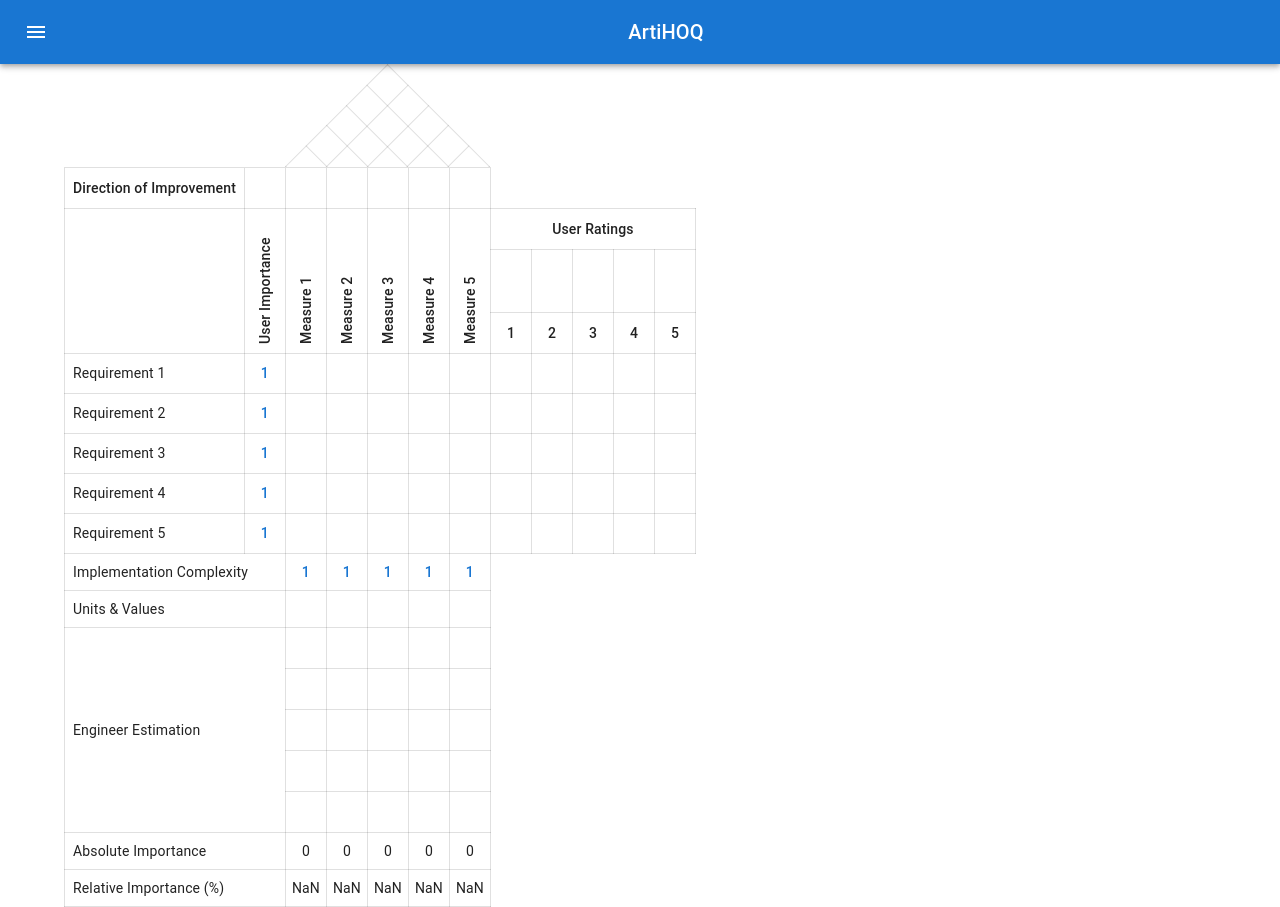
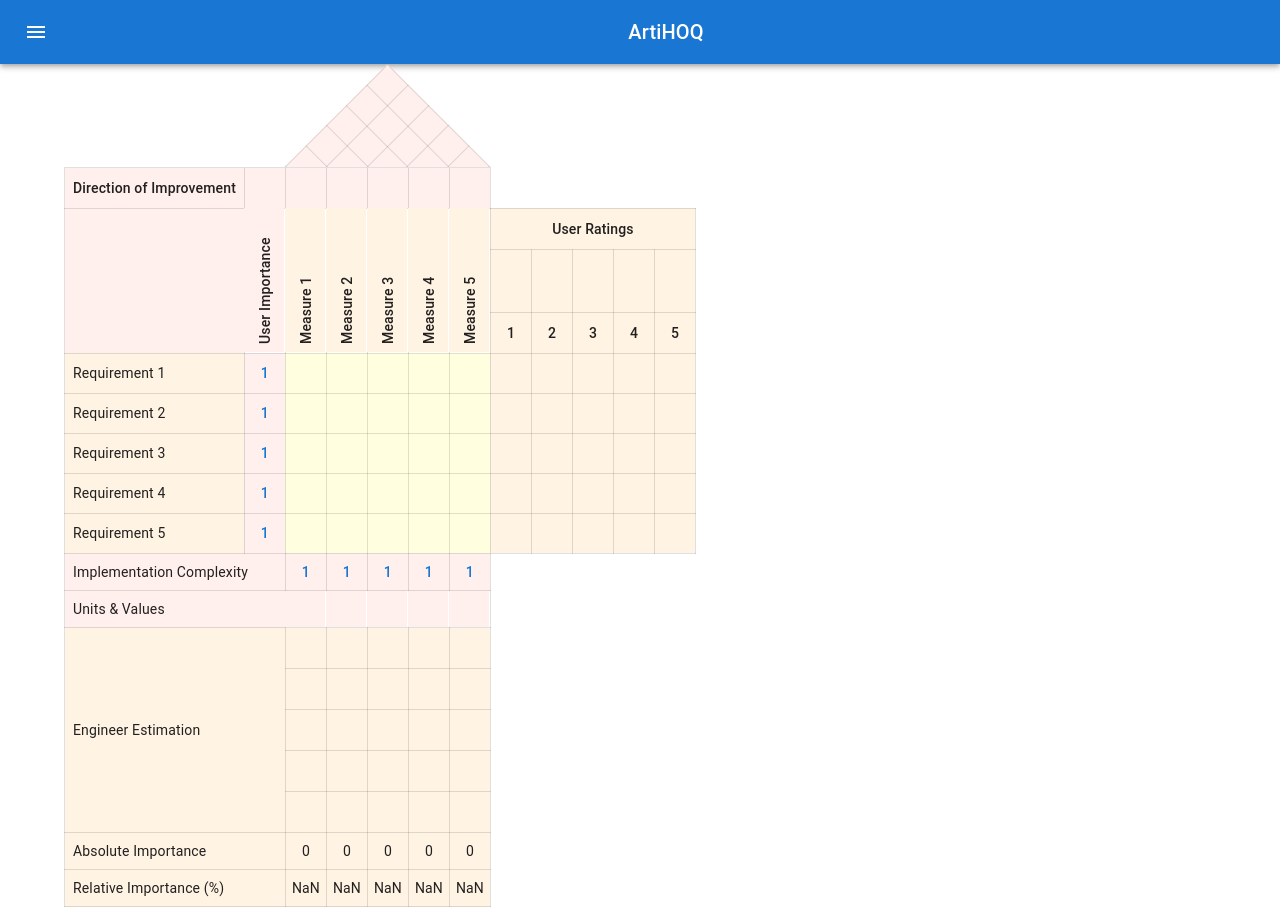
Before and after one commit to Baziak/artihoq, a React (Create React App) app: page / in a window 1280 px wide. Built offline with nearby package versions, Linux system fonts and the light colour scheme.

Commit message:
feat: add background colors

```diff
--- a/src/Hoq/HoqEngineerEstimationRows.tsx
+++ b/src/Hoq/HoqEngineerEstimationRows.tsx
@@ -1,7 +1,7 @@
 import React from "react";
 import { TableCell, TableRow, Theme } from "@mui/material";
 import QfdState from "./QfdState";
-import { cellStyling, controlCellStyling } from "./styles";
+import { cellStyling, controlCellStyling, highlightColor } from "./styles";
 
 interface HoqEngineerEstimationRowsProps {
   qfdState: QfdState;
@@ -9,8 +9,9 @@ interface HoqEngineerEstimationRowsProps {
 
 const estimationStyling = {
   ...controlCellStyling,
+  ...highlightColor,
   height: "40px",
-}
+};
 
 const HoqEngineerEstimationRows = ({ qfdState }: HoqEngineerEstimationRowsProps) => {
   return (
@@ -18,12 +19,14 @@ const HoqEngineerEstimationRows = ({ qfdState }: HoqEngineerEstimationRowsProps)
       {[...Array(5)].map((_, index) => (
         <TableRow key={index}>
           {index === 0 ? (
-            <TableCell colSpan={2} rowSpan={5} sx={cellStyling}>
+            <TableCell colSpan={2} rowSpan={5} sx={{...cellStyling, ...highlightColor}}>
               Engineer Estimation
             </TableCell>
-          ) : ""}
+          ) : (
+            ""
+          )}
           {qfdState.measures.map((measure) => (
-            <TableCell key={measure.id} sx={estimationStyling }></TableCell>
+            <TableCell key={measure.id} sx={estimationStyling}></TableCell>
           ))}
         </TableRow>
       ))}
--- a/src/Hoq/HoqHead.tsx
+++ b/src/Hoq/HoqHead.tsx
@@ -1,10 +1,10 @@
 import React, { useEffect, useState } from "react";
-import { TableCell, TableRow, Theme } from "@mui/material";
+import { TableCell, TableRow } from "@mui/material";
 import QfdState from "./QfdState";
 import HoqMeasurementCell from "./HoqMeasurementCell";
 import MeasureImprovementDirectionSelector from "./Inputs/MeasureImprovementDirectionSelector";
 import HoqTechnicalCorrelations from "./HoqTechnicalCorrelations";
-import { cellStyling, controlCellStyling, verticalCellStyling } from "./styles";
+import { baseColor, cellStyling, controlCellStyling, highlightColor, verticalCellStyling } from "./styles";
 
 interface HoqHeadProps {
   qfdState: QfdState;
@@ -49,10 +49,10 @@ const HoqHead = ({
         </TableCell>
       </TableRow>
       <TableRow>
-        <TableCell sx={cellStyling}>Direction of Improvement</TableCell>
-        <TableCell sx={cellStyling}></TableCell>
+        <TableCell sx={{...cellStyling, ...baseColor}}>Direction of Improvement</TableCell>
+        <TableCell sx={{...cellStyling, ...baseColor}}></TableCell>
         {qfdState.measures.map((measure, index) => (
-          <TableCell key={measure.id} sx={controlCellStyling} ref={measureCellRefs[index]}>
+          <TableCell key={measure.id} sx={{...controlCellStyling, ...baseColor}} ref={measureCellRefs[index]}>
             <MeasureImprovementDirectionSelector
               selectedValue={measure.direction}
               onChange={(newValue) => setMeasureDirection(index, newValue)}
@@ -61,8 +61,8 @@ const HoqHead = ({
         ))}
       </TableRow>
       <TableRow>
-        <TableCell sx={cellStyling} rowSpan={measureRowSpan}></TableCell>
-        <TableCell sx={verticalCellStyling} rowSpan={measureRowSpan}>
+        <TableCell sx={{...cellStyling, ...baseColor}} rowSpan={measureRowSpan}></TableCell>
+        <TableCell sx={{...verticalCellStyling, ...baseColor}} rowSpan={measureRowSpan}>
           User Importance
         </TableCell>
         {qfdState.measures.map((measure, index) => (
@@ -75,18 +75,18 @@ const HoqHead = ({
             onRemoveMeasure={() => removeMeasureAt(index)}
           />
         ))}
-        <TableCell colSpan={5} sx={{ ...cellStyling, height: "1rem", textAlign: "center" }}>
+        <TableCell colSpan={5} sx={{ ...cellStyling, ...highlightColor, height: "1rem", textAlign: "center" }}>
           User Ratings
         </TableCell>
       </TableRow>
       <TableRow>
         {[...Array(5)].map((index) => (
-          <TableCell key={index} sx={cellStyling}></TableCell>
+          <TableCell key={index} sx={{...cellStyling, ...highlightColor}}></TableCell>
         ))}
       </TableRow>
       <TableRow>
         {[...Array(5)].map((_, index) => (
-          <TableCell key={index} sx={{ ...cellStyling, height: "1rem", textAlign: "center" }}>
+          <TableCell key={index} sx={{ ...cellStyling, ...highlightColor, height: "1rem", textAlign: "center" }}>
             {index + 1}
           </TableCell>
         ))}
--- a/src/Hoq/HoqImplementationComplexityRow.tsx
+++ b/src/Hoq/HoqImplementationComplexityRow.tsx
@@ -2,7 +2,7 @@ import React from "react";
 import { TableCell, TableRow, Theme } from "@mui/material";
 import NumericSelector from "./Inputs/NumericSelector";
 import QfdState from "./QfdState";
-import { cellStyling, controlCellStyling } from "./styles";
+import { baseColor, cellStyling, controlCellStyling } from "./styles";
 
 interface HoqImplementationComplexityRowProps {
   qfdState: QfdState;
@@ -15,11 +15,11 @@ const HoqImplementationComplexityRow = ({
 }: HoqImplementationComplexityRowProps) => {
   return (
     <TableRow>
-      <TableCell colSpan={2} sx={cellStyling}>
+      <TableCell colSpan={2} sx={{...cellStyling, ...baseColor}}>
         Implementation Complexity
       </TableCell>
       {qfdState.measures.map((measure, index) => (
-        <TableCell key={measure.id} sx={controlCellStyling}>
+        <TableCell key={measure.id} sx={{...controlCellStyling, ...baseColor}}>
           <NumericSelector
             selectedValue={measure.complexity}
             onChange={(newValue) => setMeasureImplementationComplexity(index, newValue)}
--- a/src/Hoq/HoqImportanceRows.tsx
+++ b/src/Hoq/HoqImportanceRows.tsx
@@ -1,7 +1,7 @@
 import React from "react";
 import { TableCell, TableRow, Theme } from "@mui/material";
 import QfdState from "./QfdState";
-import { cellStyling } from "./styles";
+import { cellStyling, highlightColor } from "./styles";
 import { text } from "stream/consumers";
 
 interface HoqImportanceRowsProps {
@@ -10,6 +10,7 @@ interface HoqImportanceRowsProps {
 
 const importanceStyling = {
   ...cellStyling,
+  ...highlightColor,
   paddingLeft: 0,
   paddingRight: 0,
   textAlign: "center",
@@ -42,7 +43,7 @@ const HoqImportanceRows = ({ qfdState }: HoqImportanceRowsProps) => {
   return (
     <>
       <TableRow>
-        <TableCell colSpan={2} sx={cellStyling}>
+        <TableCell colSpan={2} sx={{...cellStyling, ...highlightColor}}>
           Absolute Importance
         </TableCell>
         {relativeImportance.map((importance, index) => (
@@ -52,7 +53,7 @@ const HoqImportanceRows = ({ qfdState }: HoqImportanceRowsProps) => {
         ))}
       </TableRow>
       <TableRow>
-        <TableCell colSpan={2} sx={cellStyling}>
+        <TableCell colSpan={2} sx={{...cellStyling, ...highlightColor}}>
           Relative Importance (%)
         </TableCell>
         {relativeImportancePercentage.map((percentage, index) => (
--- a/src/Hoq/HoqMeasurementCell.tsx
+++ b/src/Hoq/HoqMeasurementCell.tsx
@@ -2,7 +2,7 @@ import React from "react";
 import { ButtonGroup, IconButton, Paper, Popper, TableCell, Theme } from "@mui/material";
 import MeasureInputField from "./Inputs/VerticalInputField";
 import { Delete as DeleteIcon, Add as AddIcon } from "@mui/icons-material";
-import { verticalCellStyling } from "./styles";
+import { highlightColor, verticalCellStyling } from "./styles";
 
 const measuresCellStyling = {
   ...verticalCellStyling,
@@ -36,7 +36,7 @@ const HoqMeasurementCell = ({ measure, rowSpan, onChange, onAddMeasure, onRemove
   };
 
   return (
-    <TableCell rowSpan={rowSpan} sx={measuresCellStyling} onMouseOver={handleHoverToolbarOpen} onMouseLeave={handleHoverToolbarClose}>
+    <TableCell rowSpan={rowSpan} sx={{...measuresCellStyling, ...highlightColor}} onMouseOver={handleHoverToolbarOpen} onMouseLeave={handleHoverToolbarClose}>
       <MeasureInputField value={measure.name} onChange={(newValue) => onChange(newValue)} />
       <Popper
         open={Boolean(hoverBarAnchorEl)}
--- a/src/Hoq/HoqRequirementCell.tsx
+++ b/src/Hoq/HoqRequirementCell.tsx
@@ -3,10 +3,11 @@ import { ButtonGroup, IconButton, Paper, Popper, TableCell, Theme } from "@mui/m
 import { Delete as DeleteIcon, Add as AddIcon } from "@mui/icons-material";
 import { Requirement } from "./QfdState";
 import RequirementInputField from "./Inputs/RequirementInputField";
+import { cellStyling, highlightColor } from "./styles";
 
 const requirementsCellStyling = {
-  padding: 1,
-  border: (theme: Theme) => `1px solid ${theme.palette.divider}`,
+  ...cellStyling,
+  ...highlightColor,
   minWidth: 128,
   maxWidth: 256,
 };
--- a/src/Hoq/HoqRows.tsx
+++ b/src/Hoq/HoqRows.tsx
@@ -4,7 +4,7 @@ import QfdState from "./QfdState";
 import RelationshipLevelSelector from "./Inputs/RelationshipLevelSelector";
 import HoqRequirementCell from "./HoqRequirementCell";
 import NumericSelector from "./Inputs/NumericSelector";
-import { controlCellStyling } from "./styles";
+import { baseColor, controlCellStyling, focusColor, highlightColor } from "./styles";
 
 interface HoqRowsProps {
   qfdState: QfdState;
@@ -34,7 +34,7 @@ const HoqRows = ({
               onAddRequirement={() => addRequirementAt(rowIndex + 1)}
               onRemoveRequirement={() => removeRequirementAt(rowIndex)}
             />
-            <TableCell sx={controlCellStyling}>
+            <TableCell sx={{...controlCellStyling, ...baseColor}}>
               <NumericSelector
                 selectedValue={qfdState.requirements[rowIndex].importance}
                 onChange={(newValue) => setRequirementImportance(rowIndex, newValue)}
@@ -43,7 +43,7 @@ const HoqRows = ({
             {cellValues.map((value, colIndex) => {
               const id = qfdState.requirements[rowIndex].id + qfdState.measures[colIndex].id;
               return (
-                <TableCell key={id} sx={controlCellStyling}>
+                <TableCell key={id} sx={{...controlCellStyling, ...focusColor}}>
                   <RelationshipLevelSelector
                     selectedValue={value}
                     onChange={(selectedValue) => setRelationshipValue(rowIndex, colIndex, selectedValue)}
@@ -52,7 +52,7 @@ const HoqRows = ({
               );
             })}
             {[...Array(5)].map((_, index) => (
-              <TableCell key={index} sx={controlCellStyling}></TableCell>
+              <TableCell key={index} sx={{...controlCellStyling, ...highlightColor}}></TableCell>
             ))}
           </TableRow>
         );
--- a/src/Hoq/HoqTechnicalCorrelations.tsx
+++ b/src/Hoq/HoqTechnicalCorrelations.tsx
@@ -1,6 +1,7 @@
 import { Box, Table, TableBody, TableCell, TableRow, Theme } from "@mui/material";
 import QfdState from "./QfdState";
 import TechnicalCorrelationSelector from "./Inputs/TechnicalCorrelationSelector";
+import { baseColor } from "./styles";
 
 const cellStyling = {
   padding: 1,
@@ -26,6 +27,7 @@ const HoqTechnicalCorrelations = ({
     <Box sx={{ height: measureCellsTotalWidth / 2 + "px", overflow: "hidden" }}>
       <Table
         sx={{
+          ...baseColor,
           transform:
             "rotate(-45deg) translate(0, " +
             measureCellsTotalWidth * 0.5 * (1 / Math.SQRT2 + 1 / Math.SQRT2 - 1) +
--- a/src/Hoq/HoqUnitsAndValuesRow.tsx
+++ b/src/Hoq/HoqUnitsAndValuesRow.tsx
@@ -1,7 +1,7 @@
   import React from "react";
 import { TableCell, TableRow, Theme } from "@mui/material";
 import QfdState from "./QfdState";
-import { cellStyling, verticalCellStyling } from "./styles";
+import { cellStyling, baseColor, verticalCellStyling } from "./styles";
 import VerticalInputField from "./Inputs/VerticalInputField";
 
 interface HoqUnitsAndValuesRowProps {
@@ -12,9 +12,9 @@ interface HoqUnitsAndValuesRowProps {
 const HoqUnitsAndValuesRow = ({ qfdState, setMeasureUnit }: HoqUnitsAndValuesRowProps) => {
   return (
     <TableRow>
-      <TableCell colSpan={2} sx={cellStyling}>Units & Values</TableCell>
+      <TableCell colSpan={2} sx={{...cellStyling, ...baseColor}}>Units & Values</TableCell>
       {qfdState.measures.map((measure, index) => (
-        <TableCell key={measure.id} sx={verticalCellStyling}>
+        <TableCell key={measure.id} sx={{...verticalCellStyling, ...baseColor}}>
           <VerticalInputField value={measure.unit} onChange={(newValue) => setMeasureUnit(index, newValue)} />
         </TableCell>
       ))}
--- a/src/Hoq/styles.ts
+++ b/src/Hoq/styles.ts
@@ -17,3 +17,15 @@ export const verticalCellStyling = {
   transform: "rotate(180deg)",
   writingMode: "vertical-rl",
 };
+
+export const highlightColor = {
+  backgroundColor: "#FFF3E4",
+}
+
+export const focusColor = {
+  backgroundColor: "#FFFFE0",
+}
+
+export const baseColor = {
+  backgroundColor: "#FFF0ED",
+}
```
